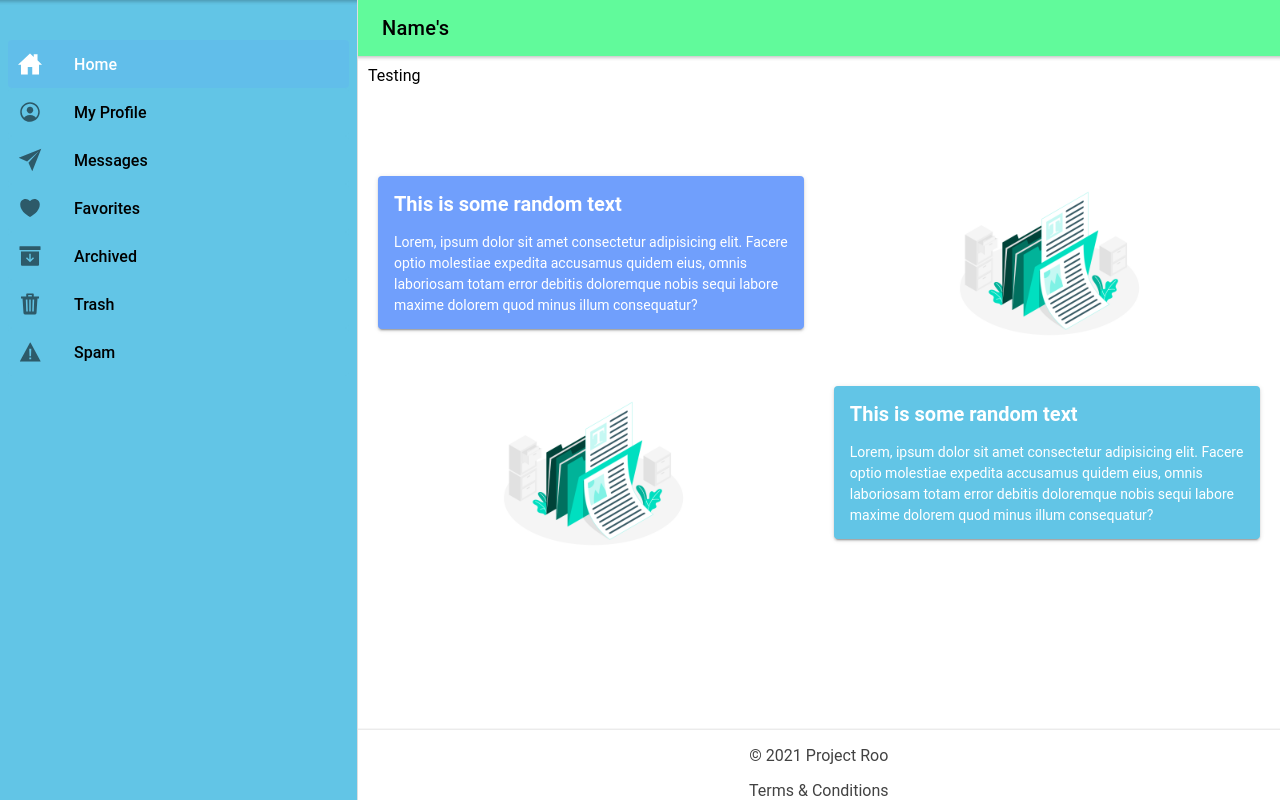
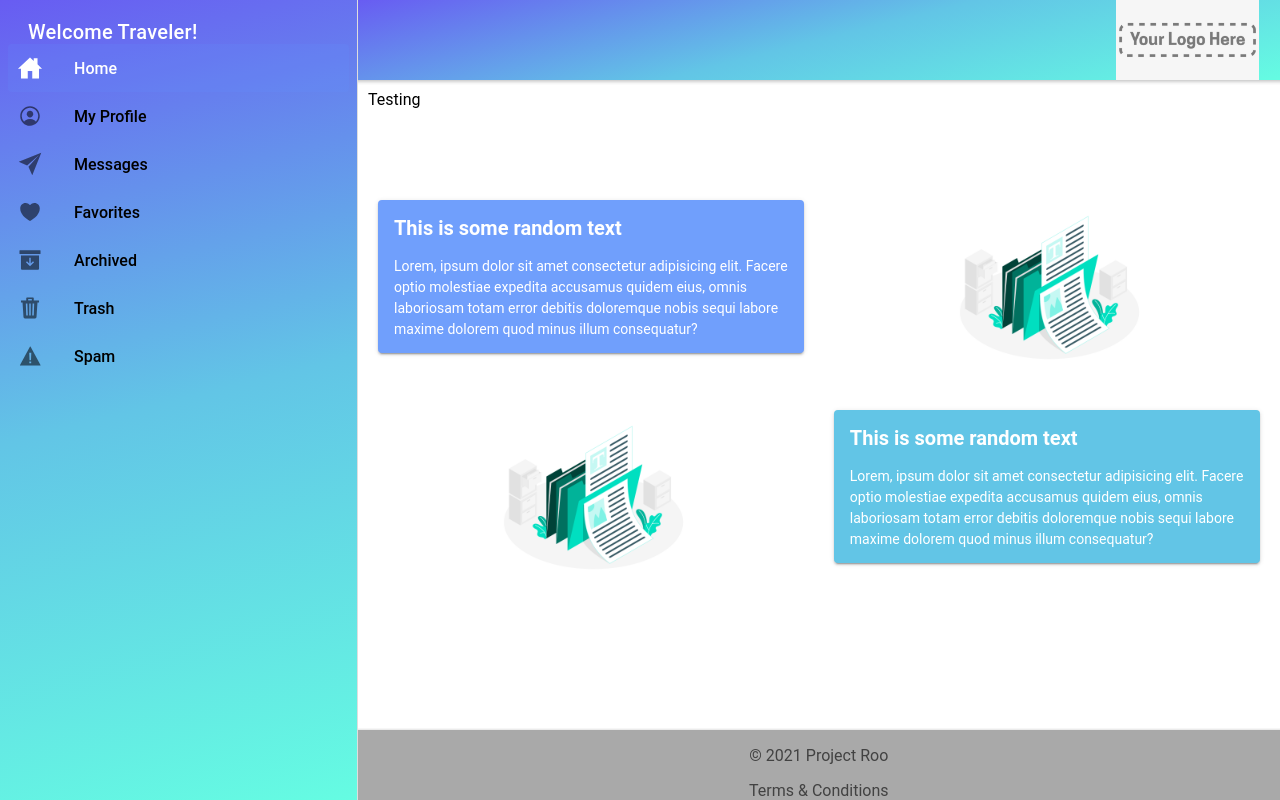
Before and after one commit to onestaffmed/compliance-ccvwzn, a React (Create React App) app: page /home in a window 1280 px wide. Built offline with nearby package versions, Linux system fonts and the light colour scheme.

Commit message:
fixed menu color issue

```diff
--- a/src/components/Menu.jsx
+++ b/src/components/Menu.jsx
@@ -5,12 +5,11 @@ import {
     IonItem,
     IonLabel,
     IonList,
-    IonToolbar,
-    IonTitle,
-    IonHeader,
-
+    IonText,
     IonMenu,
     IonMenuToggle,
+
+    IonTitle,
 
 } from '@ionic/react';
 
@@ -68,23 +67,23 @@ export const Menu = () => {
 
     const styles = {
         bkground: 'menuBackground',
+        ltbkground: 'listBackground',
+        itembkground: 'itemBackground',
 
     }
     return (
         <>
             <IonMenu contentId="main" type="reveal">
-                <IonHeader >
-                    {/* <IonToolbar >
-                        <IonTitle>Welcome Traveler!</IonTitle>
-                    </IonToolbar> */}
-                </IonHeader>
+
                 <IonContent className={styles.bkground}>
+                    <IonTitle>Welcome Traveler!</IonTitle>
+                    <IonText></IonText>
                     <IonList className={styles.bkground}>
                         {appPages.map((appPage, index) => {
                             return (
                                 <IonMenuToggle key={index} autoHide={false}>
 
-                                    <IonItem className={`${styles.bkground} ${location.pathname === appPage.url ? 'selected' : ''}`} routerLink={appPage.url} routerDirection="none" lines="none" detail={false}>
+                                    <IonItem className={`${styles.itembkground} ${location.pathname === appPage.url ? 'selected' : ''}`} routerLink={appPage.url} routerDirection="none" lines="none" detail={false}>
                                         <IonIcon slot="start" ios={appPage.iosIcon} md={appPage.mdIcon} />
                                         <IonLabel>{appPage.title}</IonLabel>
                                     </IonItem>
--- a/src/components/_Menu.scss
+++ b/src/components/_Menu.scss
@@ -5,11 +5,23 @@
 } */
 
 .menuBackground {
-  --background: var(--ion-color-secondary);
+  --background: linear-gradient(166deg, rgba(104, 92, 242, 1) 0%, rgba(98, 197, 230, 1) 50%, rgba(101, 252, 226, 1) 100%);
+  ;
+}
+
+
+
+.itemBackground {
+  --background: transparent;
 }
 
 .list-md {
-  background: var(--ion-item-background, var(--ion-background-color)) !important;
+  --background: none !important;
+  color: gray;
+}
+
+ion-label {
+  color: lightgray;
 }
 
 ion-menu.md ion-content {
@@ -22,6 +34,7 @@ ion-menu.md ion-content {
 
 ion-menu.md ion-list {
   padding: 20px 0;
+
 }
 
 ion-menu.md ion-note {
@@ -123,3 +136,8 @@ ion-note {
 ion-item.selected {
   --color: #fff;
 }
+
+ion-list {
+  margin-left: 50px;
+  display: inherit;
+}
--- a/src/index.css
+++ b/src/index.css
@@ -107,15 +107,28 @@ http://ionicframework.com/docs/theming/ */
   --ion-color-tint: var(--ion-color-primary-tint);
 }
 
+:host {
+  --side-max-width: 20% !important;
+}
+
 /* ion-menu ion-content {
   --background: var(--ion-item-background, var(--ion-background-color, #fff));
 } */
 .menuBackground {
-  --background: var(--ion-color-secondary);
+  --background: linear-gradient(166deg, rgba(104, 92, 242, 1) 0%, rgba(98, 197, 230, 1) 50%, rgba(101, 252, 226, 1) 100%);
+}
+
+.itemBackground {
+  --background: transparent;
 }
 
 .list-md {
-  background: var(--ion-item-background, var(--ion-background-color)) !important;
+  --background: none !important;
+  color: gray;
+}
+
+ion-label {
+  color: lightgray;
 }
 
 ion-menu.md ion-content {
@@ -229,6 +242,11 @@ ion-item.selected {
   --color: #fff;
 }
 
+ion-list {
+  margin-left: 50px;
+  display: inherit;
+}
+
 .heroMain {
   height: 200px;
 }
@@ -263,4 +281,22 @@ ion-item.selected {
   height: 100px;
   padding: 10px;
 }
+
+.mainToolbar {
+  --background: linear-gradient(166deg, rgba(104, 92, 242, 1) 0%, rgba(98, 197, 230, 1) 50%, rgba(101, 252, 226, 1) 100%);
+}
+
+ion-title {
+  color: white;
+}
+
+.logoHere {
+  height: 80px;
+  float: right;
+  width: 20%;
+}
+
+.footer {
+  --background: darkgray;
+}
 /*# sourceMappingURL=index.css.map */
--- a/src/layout/Header.jsx
+++ b/src/layout/Header.jsx
@@ -1,4 +1,5 @@
-import { IonHeader, IonToolbar, IonButtons, IonMenuButton, IonTitle } from '@ionic/react';
+import { IonHeader, IonToolbar, IonButtons, IonMenuButton, IonImg } from '@ionic/react';
+import logoHere from '../images/logohere.png';
 
 // import { useParams } from 'react-router';
 
@@ -7,11 +8,11 @@ const Header = () => {
     return (
 
         <IonHeader>
-            <IonToolbar color="tertiary">
+            <IonToolbar className="mainToolbar">
                 <IonButtons slot="start">
                     <IonMenuButton />
                 </IonButtons>
-                <IonTitle>Name's </IonTitle>
+                <IonImg className="logoHere" alt="documents" src={logoHere} />
             </IonToolbar>
         </IonHeader>
     );
--- a/src/theme/_landing.scss
+++ b/src/theme/_landing.scss
@@ -30,3 +30,17 @@
     height: 100px;
     padding: 10px;
 }
+
+.mainToolbar {
+    --background: linear-gradient(166deg, rgba(104, 92, 242, 1) 0%, rgba(98, 197, 230, 1) 50%, rgba(101, 252, 226, 1) 100%);
+}
+
+ion-title {
+    color: white;
+}
+
+.logoHere {
+    height: 80px;
+    float: right;
+    width: 20%;
+}
--- a/src/theme/_variables.scss
+++ b/src/theme/_variables.scss
@@ -118,3 +118,7 @@ http://ionicframework.com/docs/theming/ */
   --ion-color-light-shade: #d7d8da;
   --ion-color-light-tint: #f5f6f9;
 }
+
+:host {
+  --side-max-width: 20% !important;
+}
--- a/src/theme/mainStyles.scss
+++ b/src/theme/mainStyles.scss
@@ -6,3 +6,8 @@
 .landingText {
     color: color(primary);
 }
+
+.footer {
+    // --background: linear-gradient(333deg, rgba(104, 92, 242, 1) 0%, rgba(98, 197, 230, 1) 50%, rgba(101, 252, 226, 1) 100%);
+    --background: darkgray;
+}
```
Also changed, not shown: src/images/logohere.png (added), 1 other file (tests, documents, lock files or other folders).
